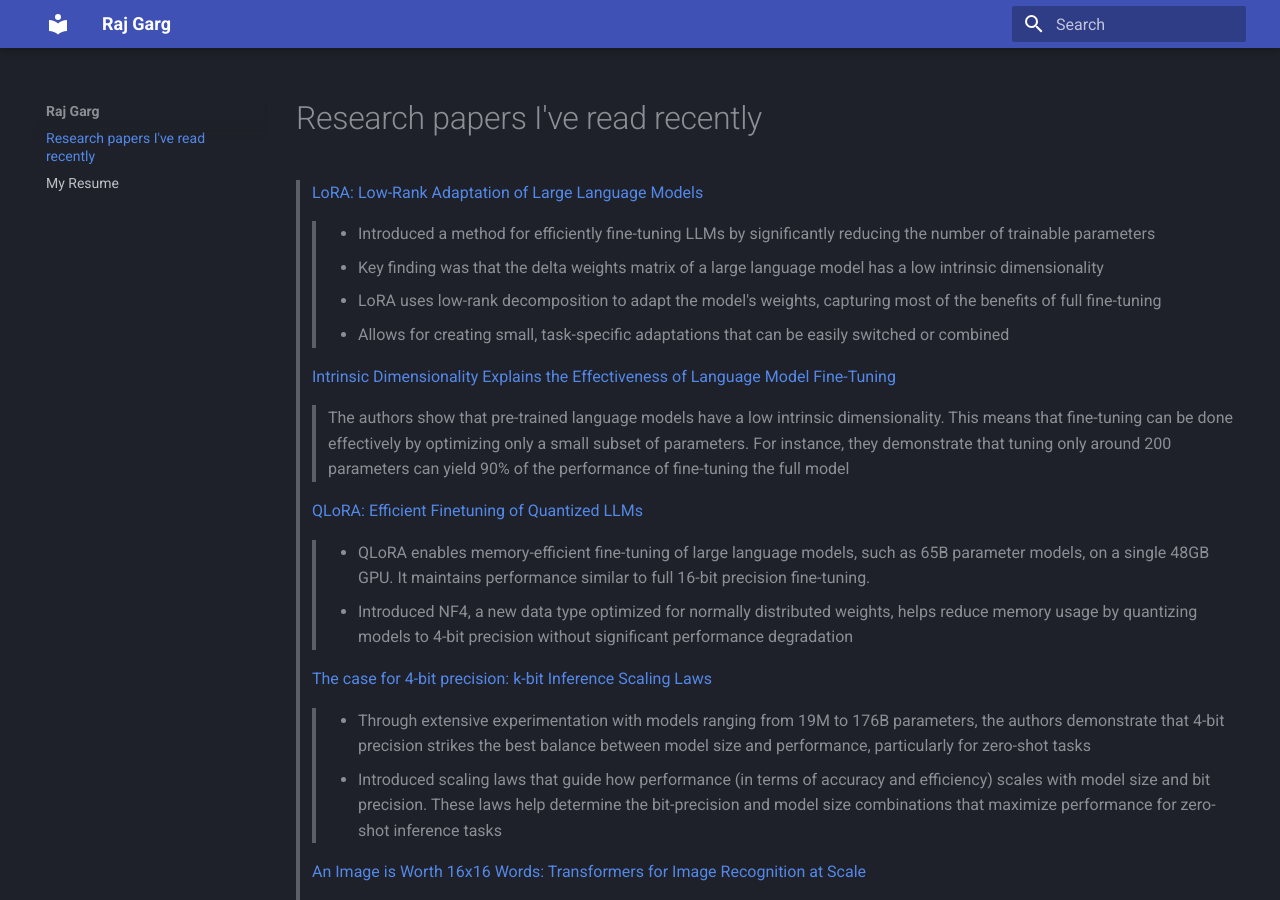
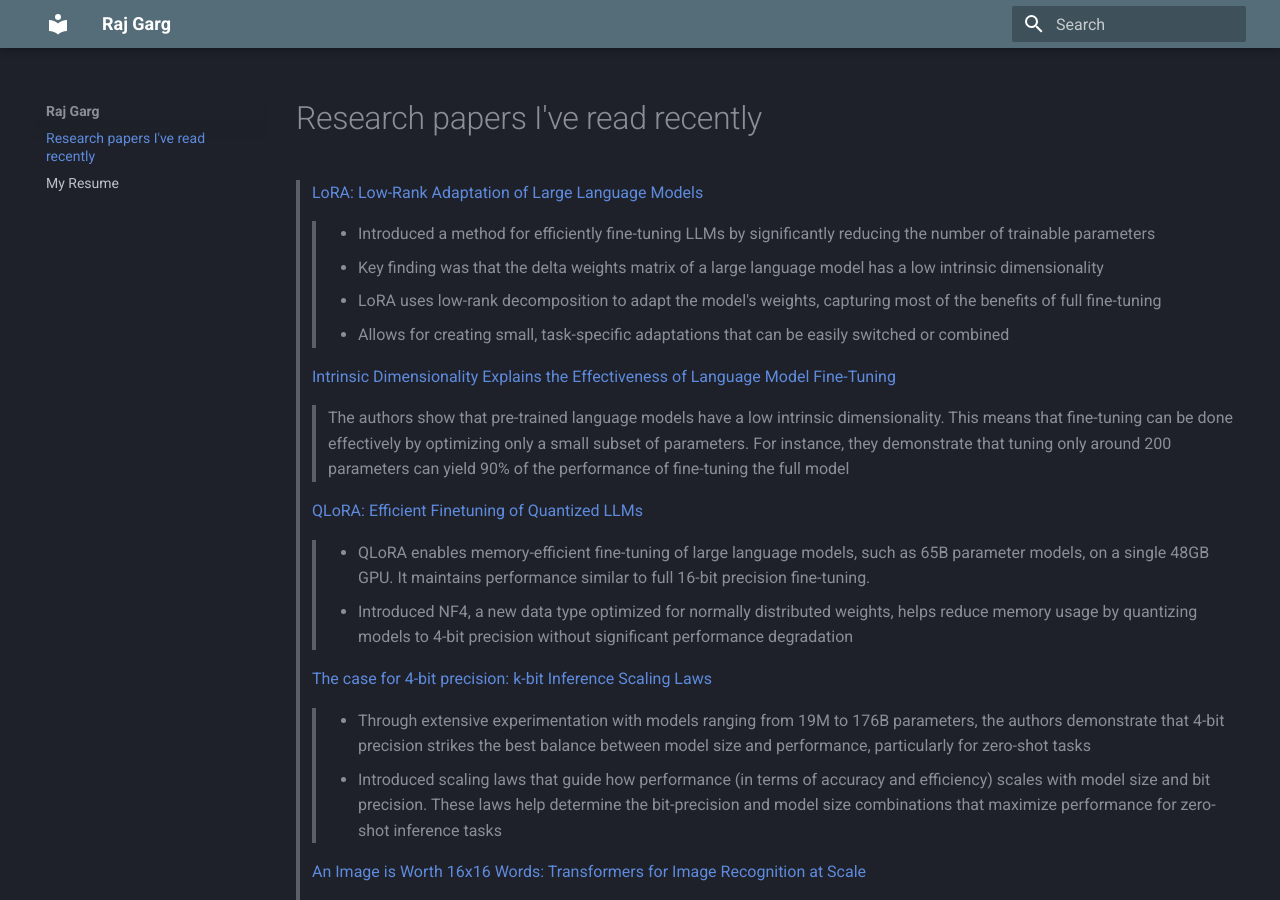
Before and after one commit to rajgarg021/blog, an MkDocs documentation site: the page built from docs/index.md, in a window 1280 px wide and 900 px high. Built offline with MkDocs 1.6.1 and Material for MkDocs 9.7.7, drawn with Linux system fonts in a browser that asks for light colours.

Commit message:
updated layout

```diff
--- a/mkdocs.yml
+++ b/mkdocs.yml
@@ -14,7 +14,7 @@ theme:
     - content.code.copy
   palette:
     scheme: slate
-    primary: indigo
+    primary: blue-grey
     accent: blue
 
   font:
@@ -28,7 +28,7 @@ theme:
 
 extra:
   social:
-    - icon: fontawesome/brands/github-alt
+    - icon: fontawesome/brands/github
       link: https://github.com/rajgarg021
     - icon: fontawesome/brands/twitter
       link: https://x.com/rajgarg021
```
